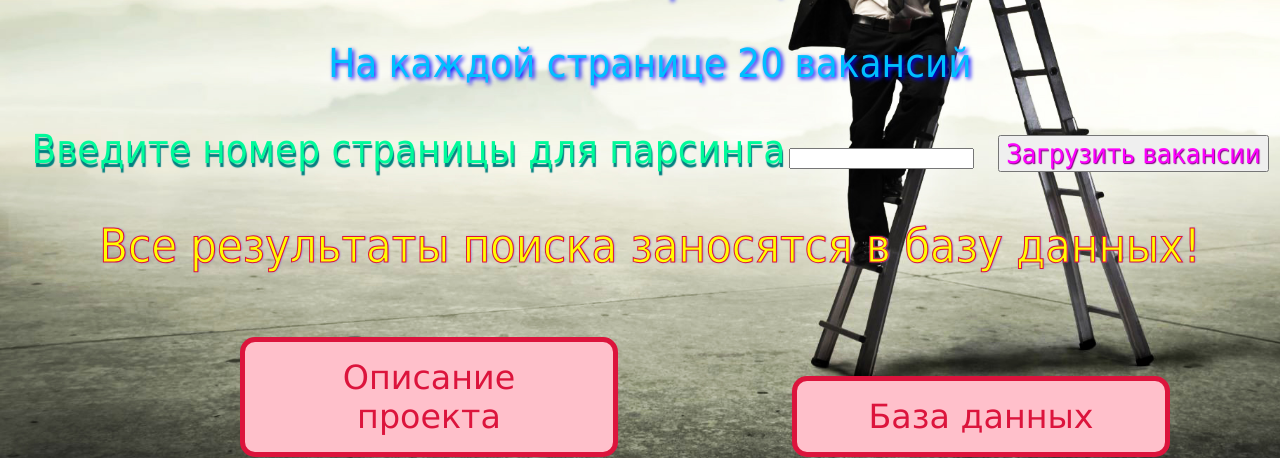
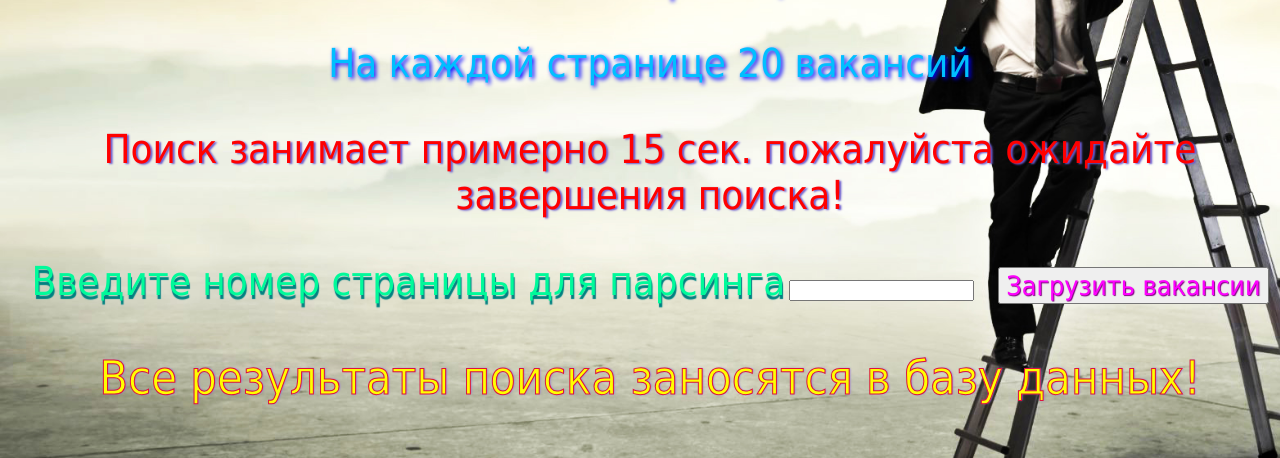
Before and after one commit to Lirikman/Python_lesson_17_1, a Flask app: page /vacancies.html in a window 1280 px wide. Shown: the part 332-790 px from the top of the page. Run offline with Flask 3, Linux system fonts and the light colour scheme.

Commit message:
parsing rabota19.ru

```diff
--- a/static/css/parsing.css
+++ b/static/css/parsing.css
@@ -44,6 +44,14 @@ body{
     margin-left: 20px;
     }
 
+.wait{
+    color: #FF0000;
+    font-size: 30pt;
+    text-shadow: 2px 1px 2px #6A5ACD;
+    font-family: tahoma, "Times New Roman", serif;
+    margin-left: 20px;
+    }
+
 .change_str{
     color: #00FA9A;
     font-size: 30pt;
--- a/templates/parsing.html
+++ b/templates/parsing.html
@@ -10,6 +10,7 @@
 <h2 class="title">www.rabota19.ru</h2>
 <p class="page">Всего страниц: {{all_page}}</p>
 <p class="page">На каждой странице 20 вакансий</p>
+<p class="wait">Поиск занимает примерно 15 сек. пожалуйста ожидайте завершения поиска!</p>
 <form action="/vacancies.html" target="_blank" method="post">
     <p>
         <label class="change_str">Введите номер страницы для парсинга</label>
```
